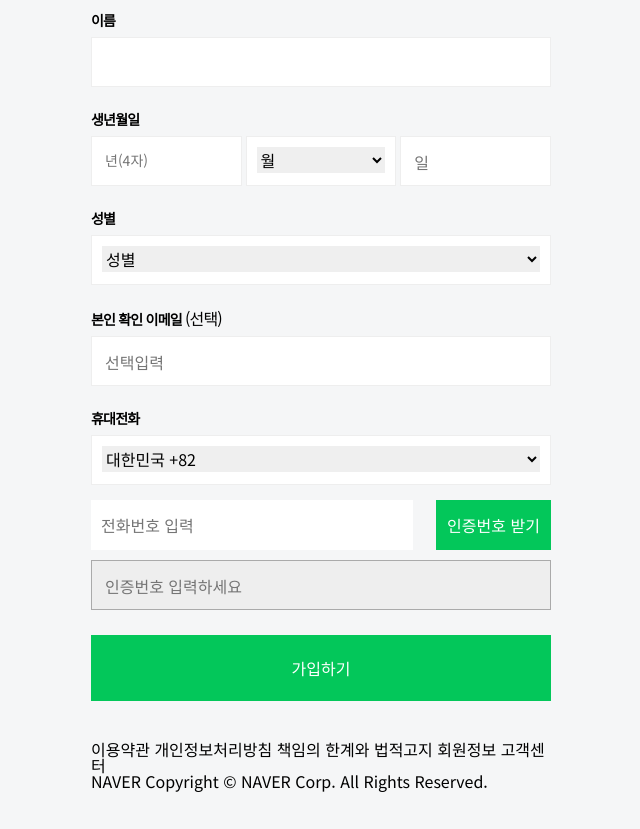
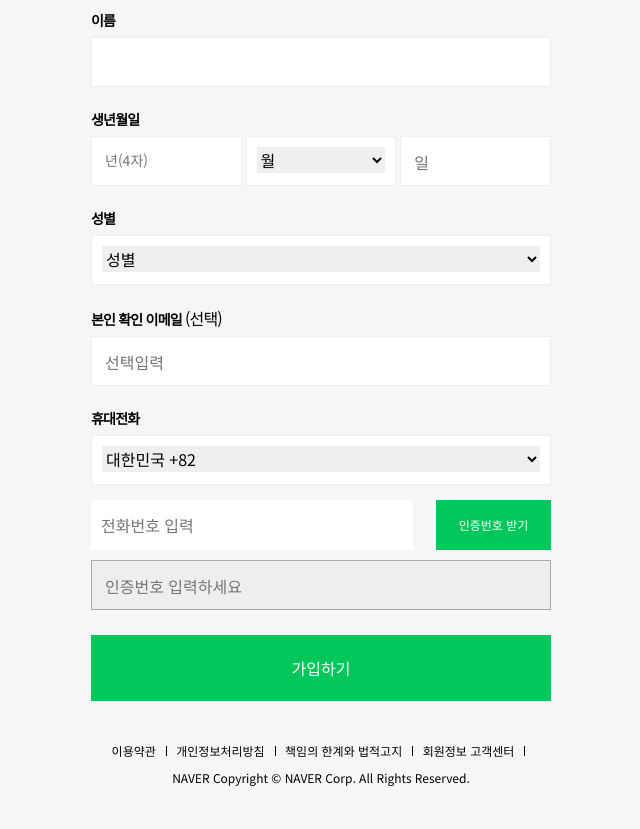
Before and after one commit to Facelogix/naver-login-join, a plain HTML site: page join2.html in a window 1280 px wide. Shown: the part 414-1243 px from the top of the page, without its empty margins (319-959 px from the left). Drawn offline with Linux system fonts and the light colour scheme.

Commit message:
찐찐찐찐찐찐찐찐찐찐찐막

```diff
--- a/styles/join2.css
+++ b/styles/join2.css
@@ -65,12 +65,19 @@ main .containal form fieldset dl dd .phone {width: 100%; border: none;}
 main .containal form fieldset dl dd .phone option {}
 main .containal form fieldset dl dd button {
     background-color: #03c75a; color: #fff;
+    font-size: 0.75rem;
 }
-main .containal form fieldset > button {width: 100%; background-color: #03c75a; color: #fff; padding: 25px; margin-top: 10px;}
+main .containal form fieldset > button {
+    width: 100%; background-color: #03c75a; color: #fff;
+     padding: 25px; margin-top: 10px;}
 
 
 /* 하단부 */
-footer {}
+footer {text-align: center;}
 footer div {}
-footer div a {}
-footer p {}
+footer div a {font-size: 0.75rem; }
+footer div a::after {
+    width: 1px; height: 10px; background-color: #000;
+    margin-left: 10px; margin-right: 5px; content: ''; display: inline-block;
+}
+footer p {font-size: 0.75rem; margin-top: 15px;}
```
